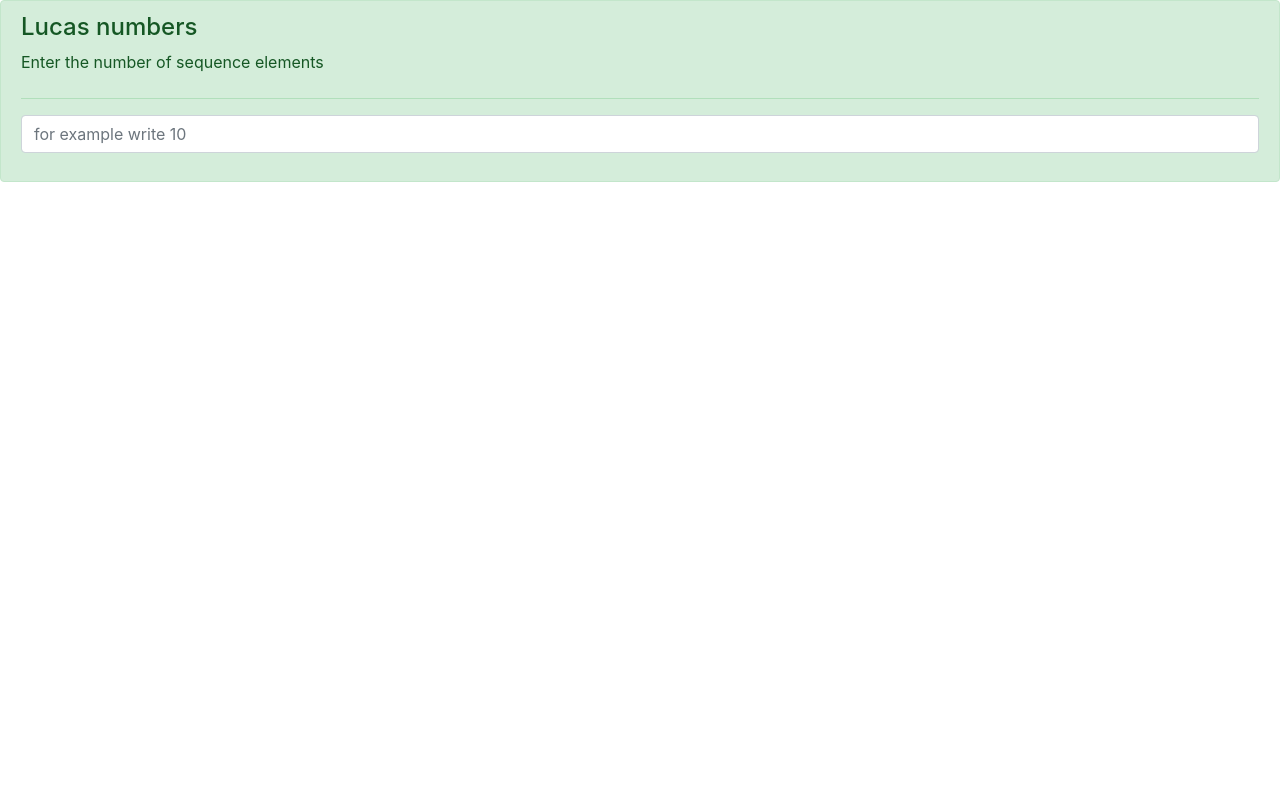
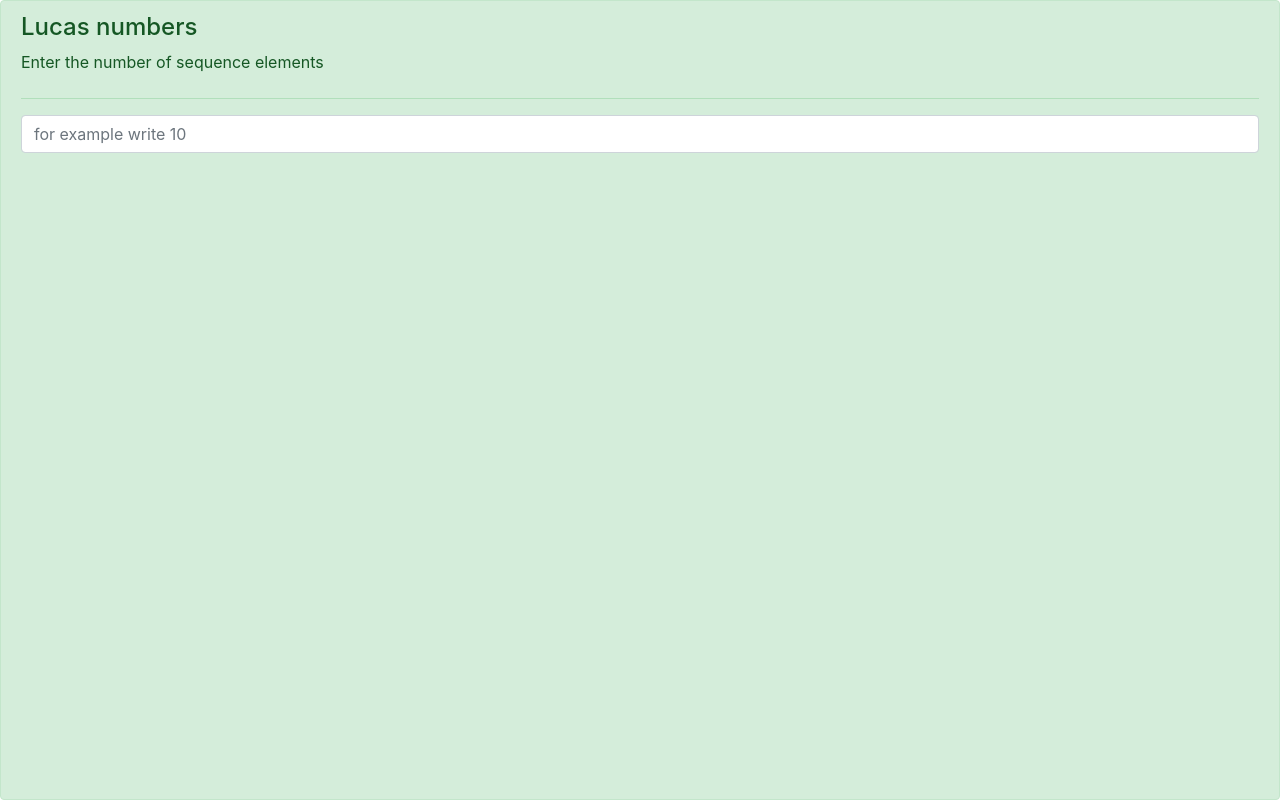
Before and after one commit to alexanderustinov/2023-bi-python-2, a Flask app: page / in a window 1280 px wide. Run offline with Flask 3, Linux system fonts and the light colour scheme; some libraries are stand-ins or nearby versions.

Commit message:
ugly hack for filling all the height

```diff
--- a/4/forsh_ff/templates/base.html
+++ b/4/forsh_ff/templates/base.html
@@ -4,6 +4,10 @@
         <link rel="stylesheet" href="https://stackpath.bootstrapcdn.com/bootstrap/4.5.2/css/bootstrap.min.css">
         <meta charset=utf-8>
         <title>{% block title %}Sequence{% endblock %}</title>
+        <style>
+            html, body { height: 100%; }
+            div.alert-success { margin-top:0; margin-bottom:0; min-height:100%; }
+        </style>
     </head>
     <body>
         {% block body %}
```
